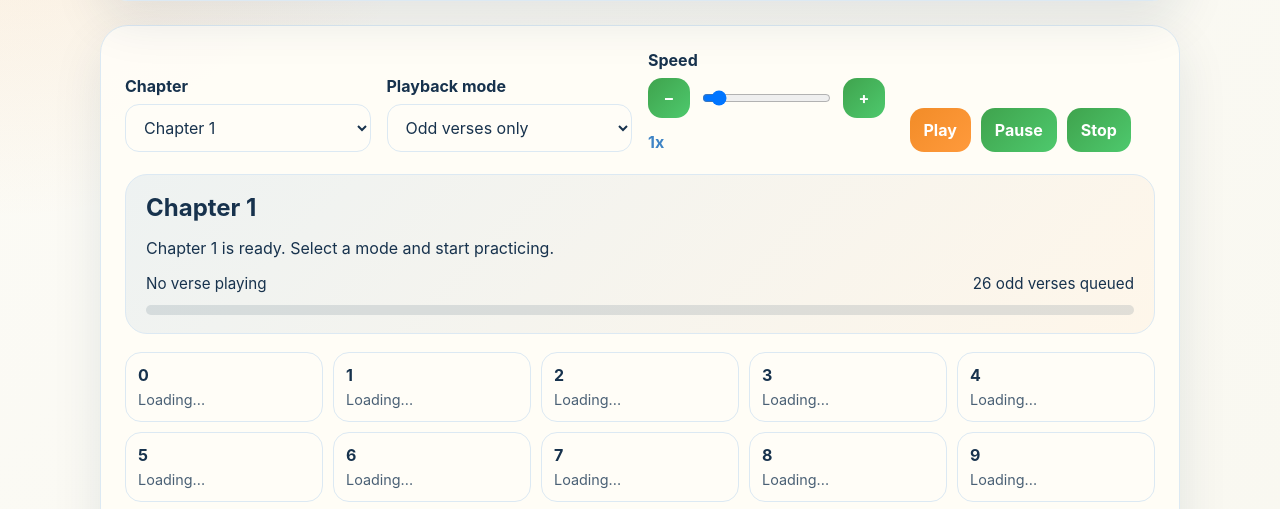
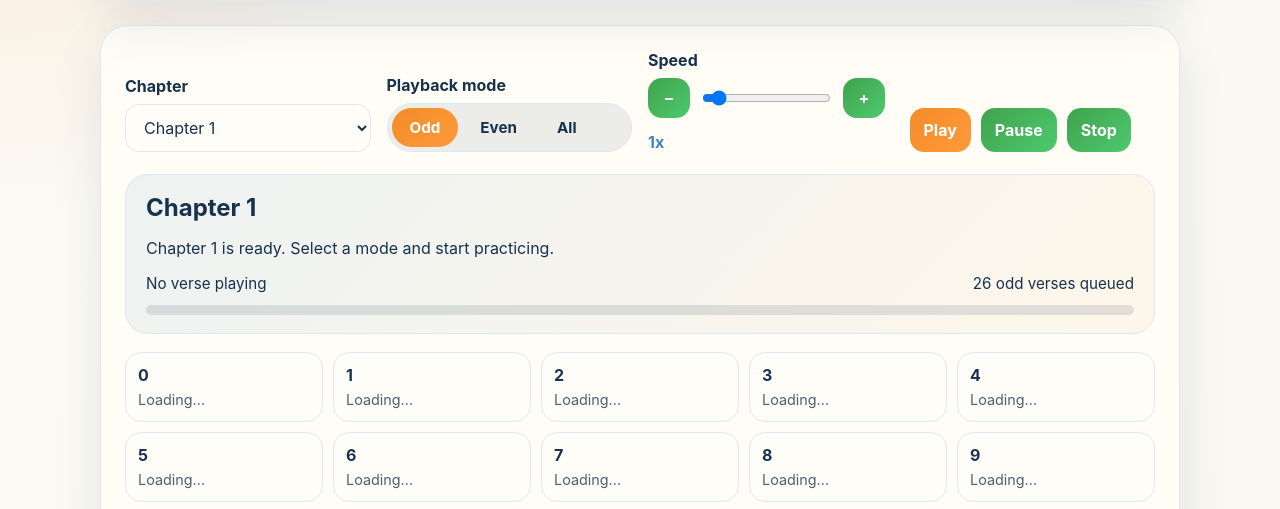
Before and after one commit to pratikae/BG-Practice, a plain HTML site: page bg-practice.html in a window 1280 px wide. Shown: the part 246-755 px from the top of the page. Drawn offline with Linux system fonts and the light colour scheme.

Commit message:
minor tweaks

```diff
--- a/app.js
+++ b/app.js
@@ -11,10 +11,11 @@ const state = {
   currentAudio: null,
   playing: false,
   speed: 1,
+  mode: "odd",
 };
 
 const chapterSelect = document.getElementById("chapterSelect");
-const modeSelect = document.getElementById("modeSelect");
+const modeToggle = document.getElementById("modeToggle");
 const speedSlider = document.getElementById("speedSlider");
 const speedValue = document.getElementById("speedValue");
 const speedDownBtn = document.getElementById("speedDownBtn");
@@ -58,9 +59,17 @@ function updateQueueLabel() {
     return;
   }
 
-  const mode = modeSelect.value;
+  const mode = state.mode;
   const selectedCount = buildQueue().length;
   queueLabel.textContent = `${selectedCount} ${mode === "all" ? "verses" : `${mode} verses`} queued`;
+}
+
+function setMode(mode) {
+  state.mode = mode;
+  modeToggle.querySelectorAll(".pill-option").forEach((btn) => {
+    btn.classList.toggle("active", btn.dataset.mode === mode);
+  });
+  updateQueueLabel();
 }
 
 function formatSpeed(value) {
@@ -133,7 +142,7 @@ function buildQueue() {
     (v) => v.type !== "intro" && v.type !== "colophon" && v.number !== 0
   );
 
-  const mode = modeSelect.value;
+  const mode = state.mode;
   let verses;
   if (mode === "odd") {
     verses = regular.filter((v) => v.number % 2 === 1);
@@ -150,6 +159,7 @@ function buildQueue() {
 }
 
 function getGapDurationForIndex(queue, index) {
+  if (state.mode === "all") return 0;
   if (index >= queue.length - 1) return 0;
 
   const currentVerse = queue[index];
@@ -311,22 +321,28 @@ function loadVerseDuration(verse) {
 async function init() {
   const response = await fetch("chapters/chapters.json");
   const data = await response.json();
-  state.chapters = data.chapters;
+  state.chapters = data.chapters.slice().sort((a, b) => {
+    const numA = Number(a.id.replace(/\D+/g, ""));
+    const numB = Number(b.id.replace(/\D+/g, ""));
+    return numA - numB;
+  });
 
   chapterSelect.innerHTML = state.chapters
     .map((chapter) => `<option value="${chapter.id}">${chapter.title}</option>`)
     .join("");
 
   chapterSelect.value = state.chapters[0]?.id || "";
-  modeSelect.value = "odd";
+  setMode("odd");
   updateSpeedDisplay();
 
   chapterSelect.addEventListener("change", (event) => {
     loadChapter(event.target.value);
   });
 
-  modeSelect.addEventListener("change", () => {
-    updateQueueLabel();
+  modeToggle.addEventListener("click", (event) => {
+    const btn = event.target.closest(".pill-option");
+    if (!btn) return;
+    setMode(btn.dataset.mode);
   });
 
   speedSlider.addEventListener("input", (event) => {
--- a/bg-practice.html
+++ b/bg-practice.html
@@ -28,12 +28,12 @@
           </div>
 
           <div class="field">
-            <label for="modeSelect">Playback mode</label>
-            <select id="modeSelect">
-              <option value="odd">Odd verses only</option>
-              <option value="even">Even verses only</option>
-              <option value="all">All verses</option>
-            </select>
+            <label>Playback mode</label>
+            <div class="pill-toggle" id="modeToggle" role="group" aria-label="Playback mode">
+              <button type="button" class="pill-option" data-mode="odd">Odd</button>
+              <button type="button" class="pill-option" data-mode="even">Even</button>
+              <button type="button" class="pill-option" data-mode="all">All</button>
+            </div>
           </div>
 
           <div class="field">
--- a/styles.css
+++ b/styles.css
@@ -145,6 +145,40 @@ select {
   flex-wrap: wrap;
 }
 
+.pill-toggle {
+  display: inline-flex;
+  gap: 4px;
+  padding: 4px;
+  border-radius: 999px;
+  background: rgba(23, 50, 77, 0.08);
+  border: 1px solid var(--border);
+}
+
+.pill-option {
+  border-radius: 999px;
+  border: none;
+  padding: 10px 18px;
+  font-size: 0.95rem;
+  font-weight: 700;
+  font-family: inherit;
+  cursor: pointer;
+  background: transparent;
+  color: var(--text);
+  box-shadow: none;
+  transition: transform 0.15s ease, background 0.15s ease, color 0.15s ease;
+}
+
+.pill-option:hover {
+  transform: none;
+  box-shadow: none;
+  background: rgba(23, 50, 77, 0.06);
+}
+
+.pill-option.active {
+  background: linear-gradient(135deg, var(--accent), #ff9a3c);
+  color: white;
+}
+
 .speed-control {
   display: flex;
   align-items: center;
```
